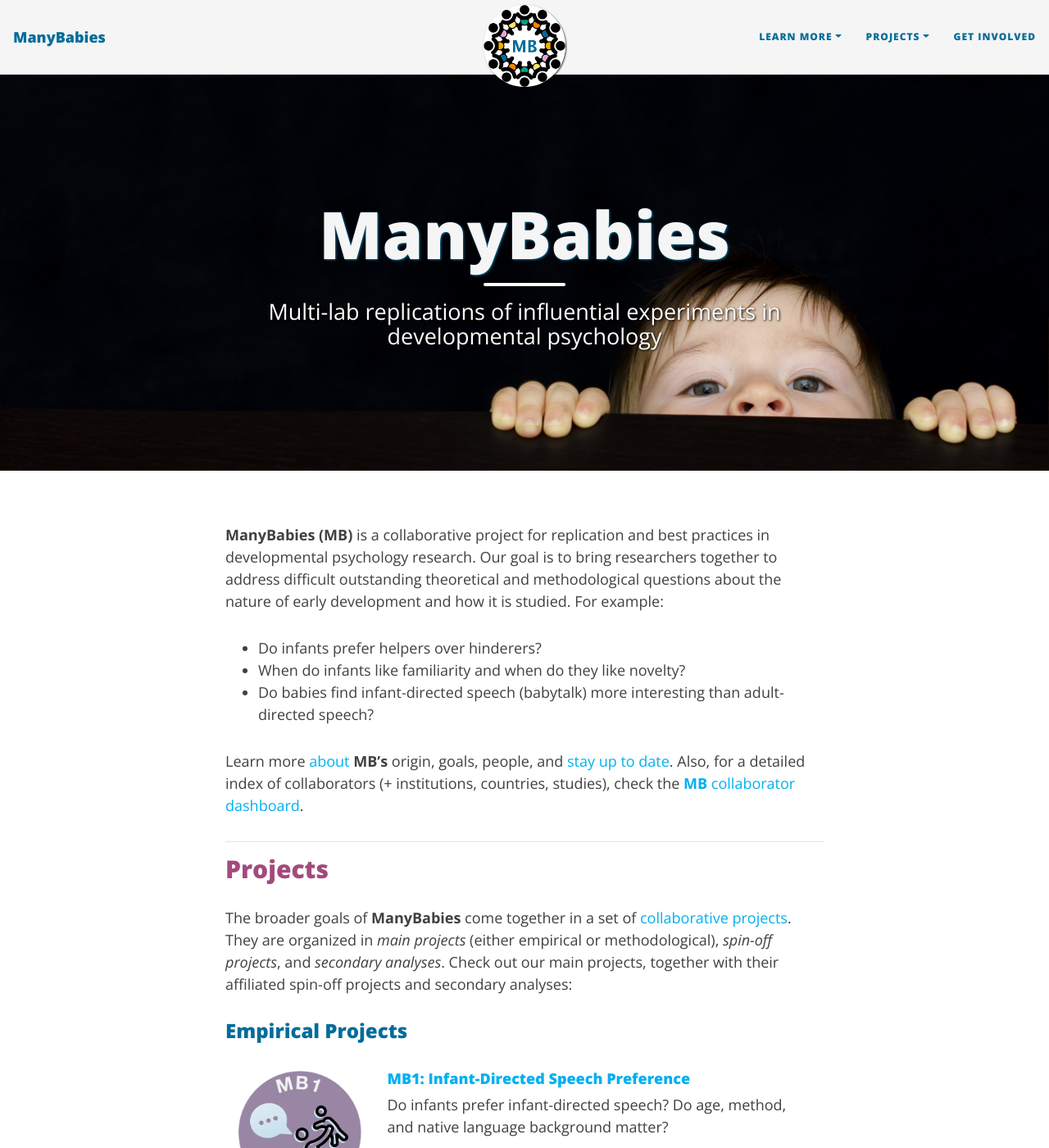
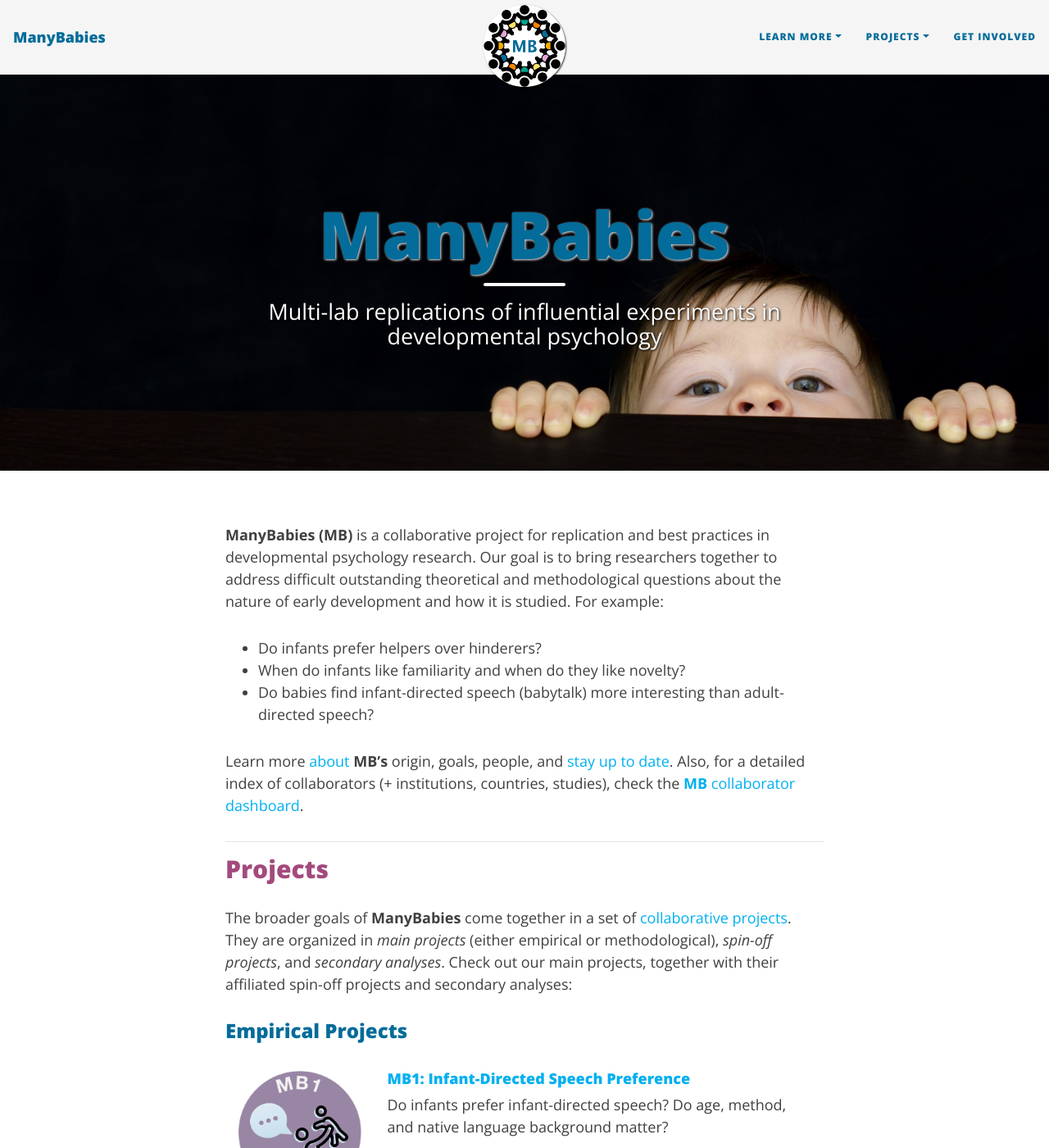
Before and after one commit to manybabies/manybabies.github.io, a Jekyll site: the page built from index.md, in a window 1280 px wide and 1400 px high. Shown: the whole window at 82% size. Built offline with Jekyll 4.4.1, drawn with Linux system fonts in a browser that asks for light colours; nearby versions of some CDN libraries; some web fonts are replaced; some of the changed text lies outside the part shown.

Commit message:
h1 color swap

```diff
--- a/_config.yml
+++ b/_config.yml
@@ -7,7 +7,7 @@
 description: Multi-lab replications of classic developmental psychology experiments.
 
 # Your name to show in the footer
-author: George Kachergis & Rodrigo Dal Ben
+author: George Kachergis, Rodrigo Dal Ben, & Heidi Baumgartner
 
 # --- List of links in the navigation bar --- #
 
--- a/assets/css/main.css
+++ b/assets/css/main.css
@@ -113,9 +113,9 @@
   line-height: 1.1;
 }
 h1 {
-  text-shadow: 1px 1px 3px #036C9A;
+  text-shadow: 1px 1px 3px #F5F5F5;
   font-size: 2.25rem;
-  color: #F5F5F5;
+  color: #036C9A;
 }
 h2 {
   font-size: 1.875rem;
```
